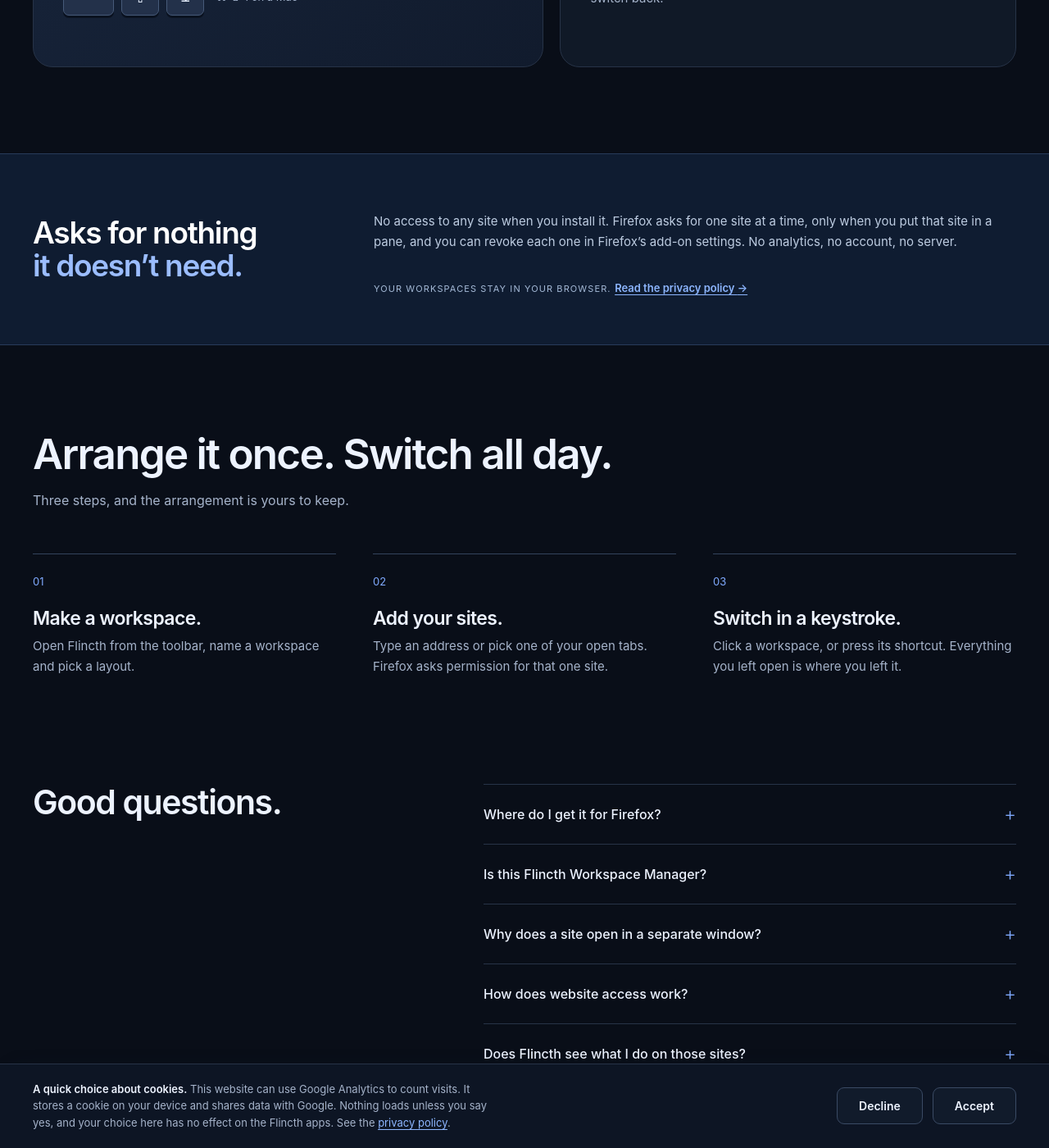
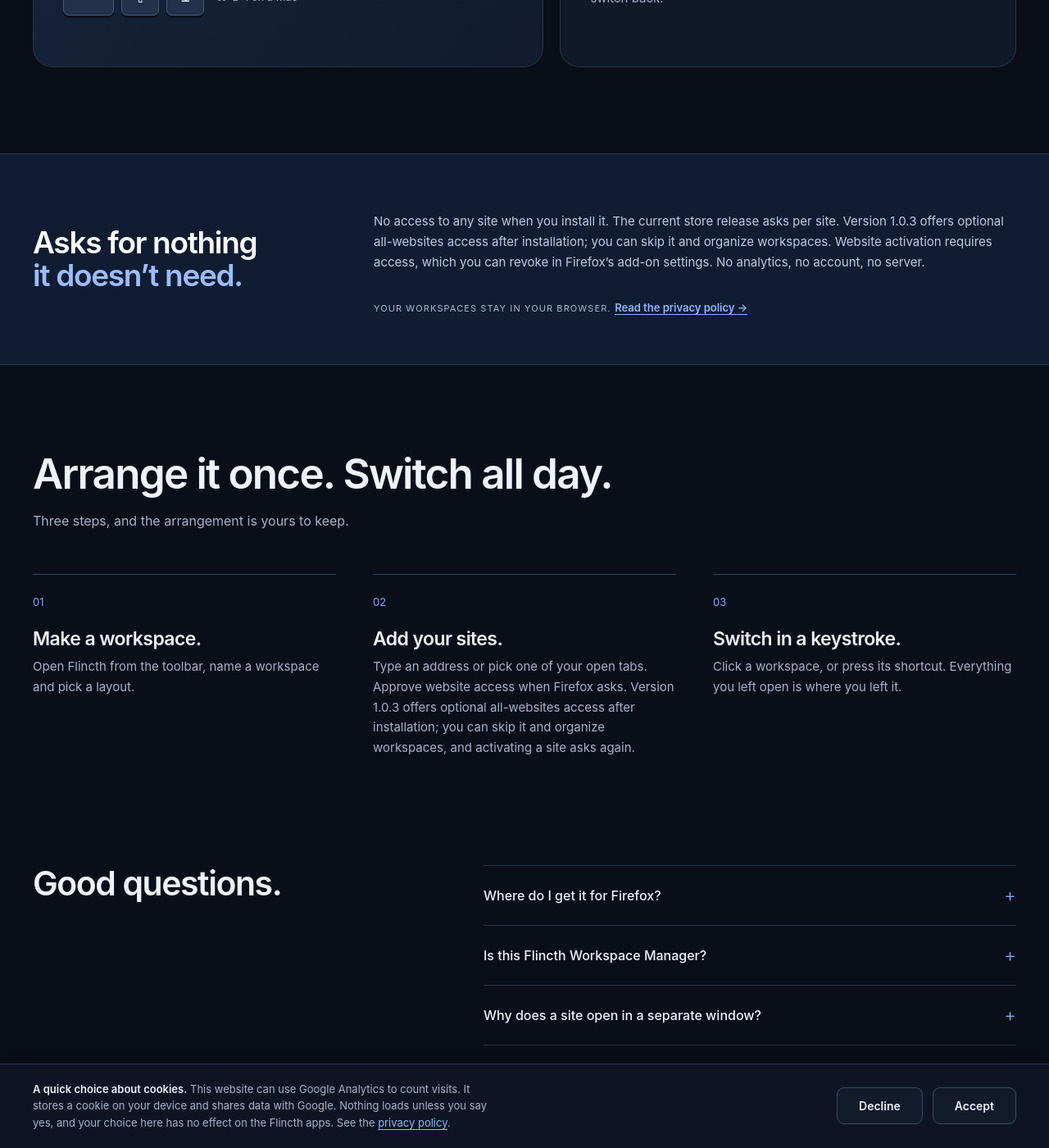
Before and after one commit to safakveziran/flincth-website, a Jekyll site: the page built from browser/split-view/firefox.html, in a window 1280 px wide and 1400 px high, scrolled down 2289 px. Shown: the whole window at 82% size. Built offline with Jekyll 4.4.1, drawn with Linux system fonts in a browser that asks for light colours.

Commit message:
Align Split View naming and document upcoming Firefox compatibility

```diff
--- a/_data/i18n/en.yml
+++ b/_data/i18n/en.yml
@@ -266,10 +266,10 @@
   status: Available on Firefox Add-ons
   store_cta: Add to Firefox
   availability_q: Where do I get it for Firefox?
-  availability_a: From Firefox Add-ons, using the Add to Firefox button on this page. It needs Firefox 140 or later. Installing it asks for no access to any site; Firefox asks about one site at a time, when you put that site in a pane.
-  privacy_copy: No access to any site when you install it. Firefox asks for one site at a time, only when you put that site in a pane, and you can revoke each one in Firefox’s add-on settings. No analytics, no account, no server.
-  step2_copy: Type an address or pick one of your open tabs. Firefox asks permission for that one site.
-  faq_permission_a: Installing Flincth gives it access to no website. The first time you put a site in a pane, Firefox asks about that one site. Firefox doesn’t let extensions change framing headers, so a site that refuses to be embedded stays blank in a pane; open it as a window instead. Revoke access any time in Add-ons and themes → Flincth → Permissions.
+  availability_a: From Firefox Add-ons, using the Add to Firefox button on this page. It needs Firefox 140 or later. Installing it asks for no access to any site. The current store release asks per site. Version 1.0.3 offers optional all-websites access after installation; declining keeps editing available and sites inactive until access is granted.
+  privacy_copy: No access to any site when you install it. The current store release asks per site. Version 1.0.3 offers optional all-websites access after installation; you can skip it and organize workspaces. Website activation requires access, which you can revoke in Firefox’s add-on settings. No analytics, no account, no server.
+  step2_copy: Type an address or pick one of your open tabs. Approve website access when Firefox asks. Version 1.0.3 offers optional all-websites access after installation; you can skip it and organize workspaces, and activating a site asks again.
+  faq_permission_a: Installing Flincth gives it access to no website. The first time you put a site in a pane, Firefox asks about that one site. The current store release can leave sites that refuse embedding blank in a pane; open those as a window. Version 1.0.3 adds workspace-scoped compatibility rules that allow many of these sites to load, though some sites and sign-in flows still need a normal window. Revoke access any time in Add-ons and themes → Flincth → Permissions.
   keys_a: Give each workspace its own shortcut when you create or edit it; those work while the Flincth tab is focused. Four more reach a workspace from anywhere in Firefox, even while you are typing in a pane. Choose which workspace each one opens in Flincth’s settings, and set their keys under Manage Extension Shortcuts in about:addons.
 
 extension_edge:
```
Also changed, not shown: PRODUCT.md (+2 -3 lines), _includes/extension-guides/install.md (+1 -1 lines).
